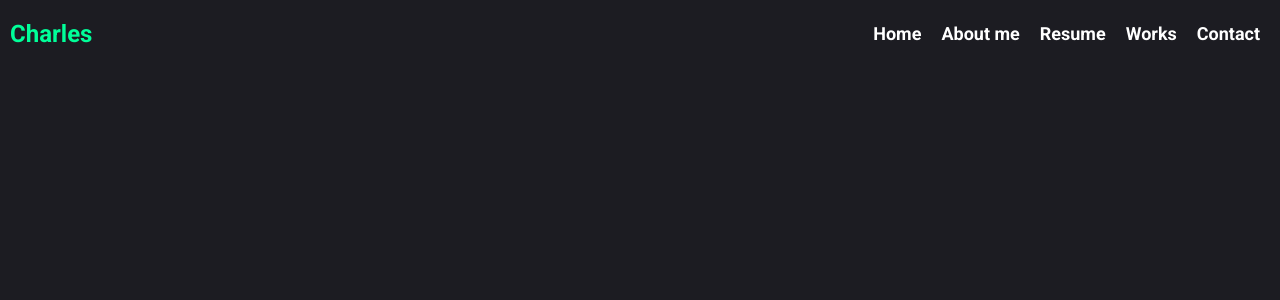
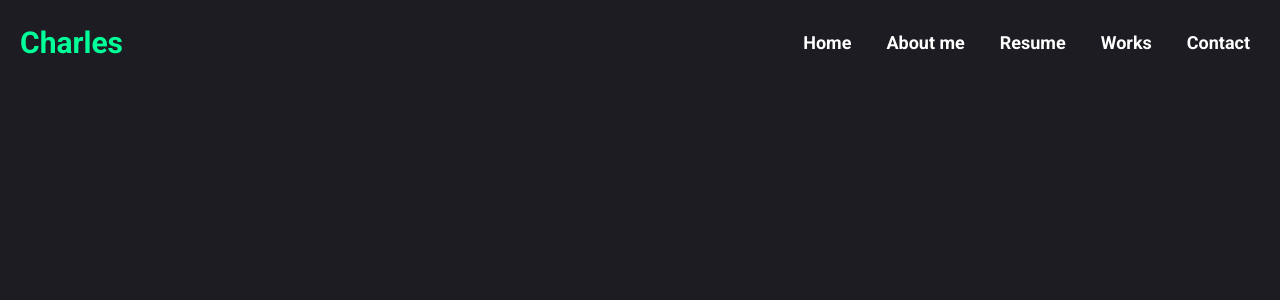
Before and after one commit to swe-thinhnguyen1701/myPortfolio, a React (Vite) app in the folder client/: page / in a window 1280 px wide. Shown: the top 300 px of the page. Built offline with nearby package versions, Linux system fonts and the light colour scheme.

Commit message:
finish nav bar component on bigger screen

```diff
--- a/client/src/index.css
+++ b/client/src/index.css
@@ -166,10 +166,11 @@ nav {
   padding: 10px;
   font-size: 1.8rem;
   font-weight: bold;
-  transition-property: background-color, color;
+  transition-property: background-color, color, border-color;
 }
 
-.nav-right .menu .menu-item:hover .link{
+.nav-right .menu .menu-item:hover .link,
+.nav-right .menu .menu-item .link.highlight{
   color: var(--background-clr);
   background-color: var(--primary-clr);
 }
@@ -181,6 +182,7 @@ nav {
 @media screen and (min-width: 768px){
   .nav-container {
     justify-content: space-between;
+    padding: 20px;
   }
 
   .nav-right .menu {
@@ -196,6 +198,39 @@ nav {
   .nav-right .menu .menu-item .link .icon{
     display: none;
   }
+
+  .nav-right .menu .menu-item .link{
+    display: inline;
+    border-bottom: 1px solid transparent;
+    padding: 0;
+    padding-bottom: 5px;
+    margin-right: 10px;
+  }
+
+  .nav-right .menu .menu-item{
+    margin-right: 15px;
+  }
+
+  .nav-right .menu .menu-item:last-child{
+    margin: 0;
+  }
+
+  .nav-right .menu .menu-item:hover .link,
+  .nav-right .menu .menu-item .link.highlight{
+    border-color: var(--primary-clr);
+    background-color: unset;
+    color: var(--primary-clr);
+  }
+
+  .nav-left .home-link {
+    font-size: 3rem;
+  }
+}
+
+@media screen and (min-width: 1024px){
+  .nav-right .menu .menu-item{
+    margin-right: 25px;
+  }
 }
 
 /* Animation */
```
